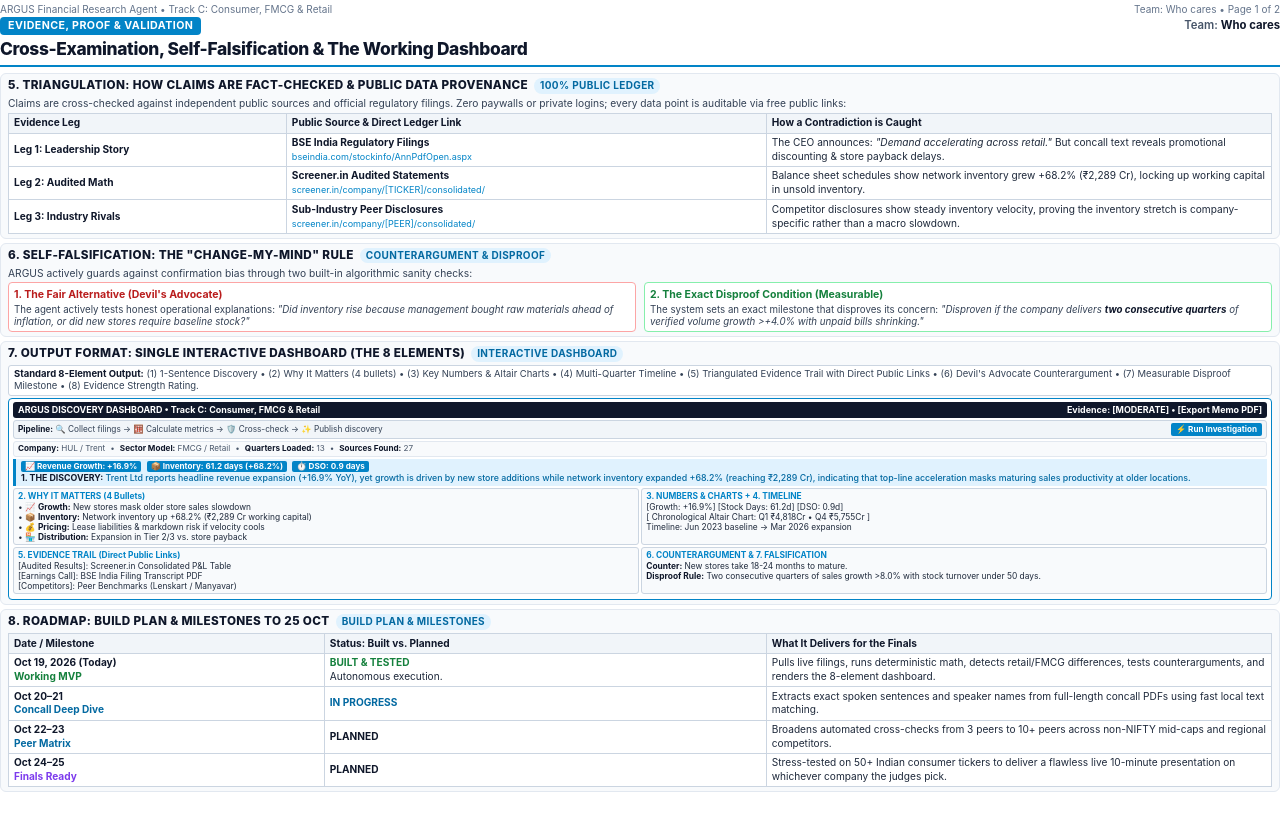
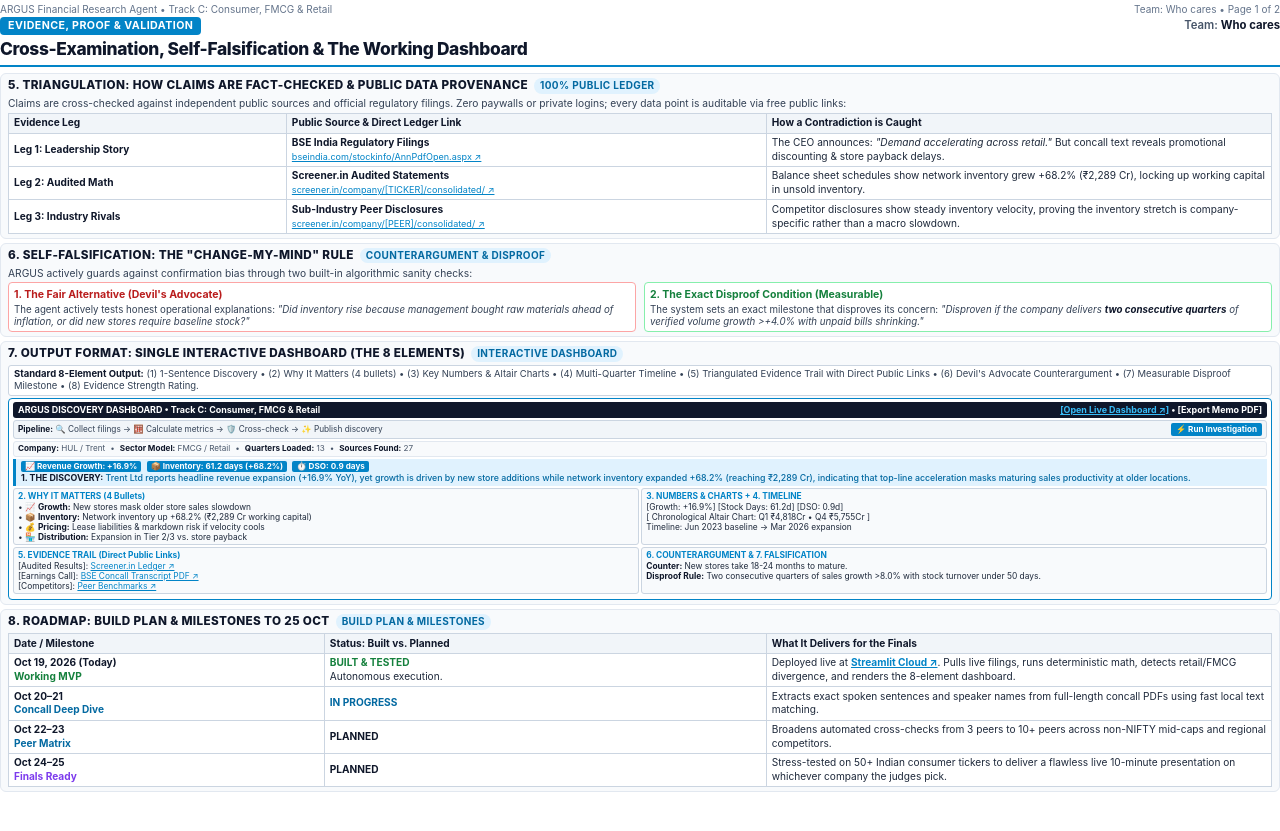
Before and after one commit to CYCLOTRON999/ARGUS-Financial-Discovery-Agent, a plain HTML site: page document_pdf.html in a window 1280 px wide. Shown: the part 1030-1861 px from the top of the page. Drawn offline with Linux system fonts and the light colour scheme.

Commit message:
Convert all URLs and data ledger references in PDF to explicit clickable hyperlink annotations

```diff
--- a/document_pdf.html
+++ b/document_pdf.html
@@ -513,17 +513,17 @@
                 <tbody>
                     <tr>
                         <td><strong>Leg 1: Leadership Story</strong></td>
-                        <td><strong>BSE India Regulatory Filings</strong><br><span style="color: #0284c7; font-size: 6.8pt;">bseindia.com/stockinfo/AnnPdfOpen.aspx</span></td>
+                        <td><strong>BSE India Regulatory Filings</strong><br><a href="https://www.bseindia.com/corporates/ann.html" target="_blank" style="color: #0284c7; font-size: 6.8pt; text-decoration: underline;">bseindia.com/stockinfo/AnnPdfOpen.aspx ↗</a></td>
                         <td>The CEO announces: <em>"Demand accelerating across retail."</em> But concall text reveals promotional discounting & store payback delays.</td>
                     </tr>
                     <tr>
                         <td><strong>Leg 2: Audited Math</strong></td>
-                        <td><strong>Screener.in Audited Statements</strong><br><span style="color: #0284c7; font-size: 6.8pt;">screener.in/company/[TICKER]/consolidated/</span></td>
+                        <td><strong>Screener.in Audited Statements</strong><br><a href="https://www.screener.in/company/HINDUNILVR/consolidated/#quarters" target="_blank" style="color: #0284c7; font-size: 6.8pt; text-decoration: underline;">screener.in/company/[TICKER]/consolidated/ ↗</a></td>
                         <td>Balance sheet schedules show network inventory grew +68.2% (₹2,289 Cr), locking up working capital in unsold inventory.</td>
                     </tr>
                     <tr>
                         <td><strong>Leg 3: Industry Rivals</strong></td>
-                        <td><strong>Sub-Industry Peer Disclosures</strong><br><span style="color: #0284c7; font-size: 6.8pt;">screener.in/company/[PEER]/consolidated/</span></td>
+                        <td><strong>Sub-Industry Peer Disclosures</strong><br><a href="https://www.screener.in/company/ITC/consolidated/" target="_blank" style="color: #0284c7; font-size: 6.8pt; text-decoration: underline;">screener.in/company/[PEER]/consolidated/ ↗</a></td>
                         <td>Competitor disclosures show steady inventory velocity, proving the inventory stretch is company-specific rather than a macro slowdown.</td>
                     </tr>
                 </tbody>
@@ -569,7 +569,7 @@
             <div class="wireframe-container">
                 <div class="wireframe-header">
                     <span>ARGUS DISCOVERY DASHBOARD &bull; Track C: Consumer, FMCG & Retail</span>
-                    <span>Evidence: [MODERATE] &bull; [Export Memo PDF]</span>
+                    <span><a href="https://cyclotron999-argus-financial-discovery-age-streamlit-app-jevfn2.streamlit.app/" target="_blank" style="color: #38bdf8; text-decoration: underline;">[Open Live Dashboard ↗]</a> &bull; [Export Memo PDF]</span>
                 </div>
                 <div class="wireframe-pipeline">
                     <span><strong>Pipeline:</strong> 🔍 Collect filings &rarr; 🧮 Calculate metrics &rarr; 🛡️ Cross-check &rarr; ✨ Publish discovery</span>
@@ -607,9 +607,9 @@
                 <div class="wireframe-grid">
                     <div class="wireframe-cell">
                         <div class="wireframe-cell-title">5. EVIDENCE TRAIL (Direct Public Links)</div>
-                        [Audited Results]: Screener.in Consolidated P&L Table<br>
-                        [Earnings Call]: BSE India Filing Transcript PDF<br>
-                        [Competitors]: Peer Benchmarks (Lenskart / Manyavar)
+                        [Audited Results]: <a href="https://www.screener.in/company/TRENT/consolidated/#quarters" target="_blank" style="color: #0284c7;">Screener.in Ledger ↗</a><br>
+                        [Earnings Call]: <a href="https://www.bseindia.com/stockinfo/AnnPdfOpen.aspx?Pname=ffb34801-a67e-4184-897a-06bf9e8bec64.pdf" target="_blank" style="color: #0284c7;">BSE Concall Transcript PDF ↗</a><br>
+                        [Competitors]: <a href="https://www.screener.in/company/LENSKART/consolidated/" target="_blank" style="color: #0284c7;">Peer Benchmarks ↗</a>
                     </div>
                     <div class="wireframe-cell">
                         <div class="wireframe-cell-title">6. COUNTERARGUMENT & 7. FALSIFICATION</div>
@@ -638,7 +638,7 @@
                     <tr>
                         <td><strong>Oct 19, 2026 (Today)</strong><br><span style="color: #15803d; font-weight: 700;">Working MVP</span></td>
                         <td><strong style="color: #15803d;">BUILT & TESTED</strong><br>Autonomous execution.</td>
-                        <td>Pulls live filings, runs deterministic math, detects retail/FMCG differences, tests counterarguments, and renders the 8-element dashboard.</td>
+                        <td>Deployed live at <a href="https://cyclotron999-argus-financial-discovery-age-streamlit-app-jevfn2.streamlit.app/" target="_blank" style="color: #0284c7; font-weight: 700;">Streamlit Cloud ↗</a>. Pulls live filings, runs deterministic math, detects retail/FMCG divergence, and renders the 8-element dashboard.</td>
                     </tr>
                     <tr>
                         <td><strong>Oct 20–21</strong><br><span style="color: #0369a1; font-weight: 700;">Concall Deep Dive</span></td>
```
Also changed, not shown: 1 other file.
